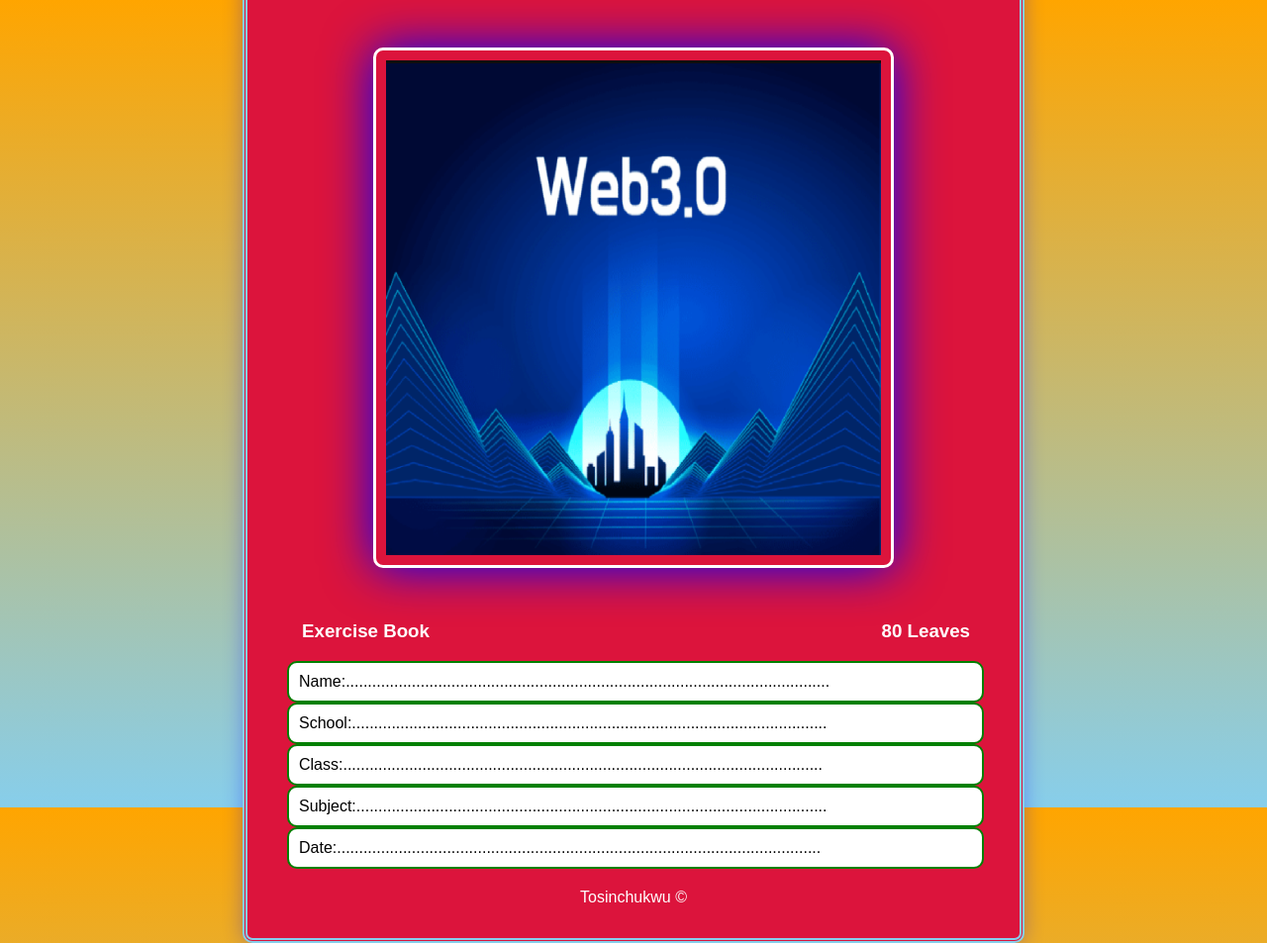
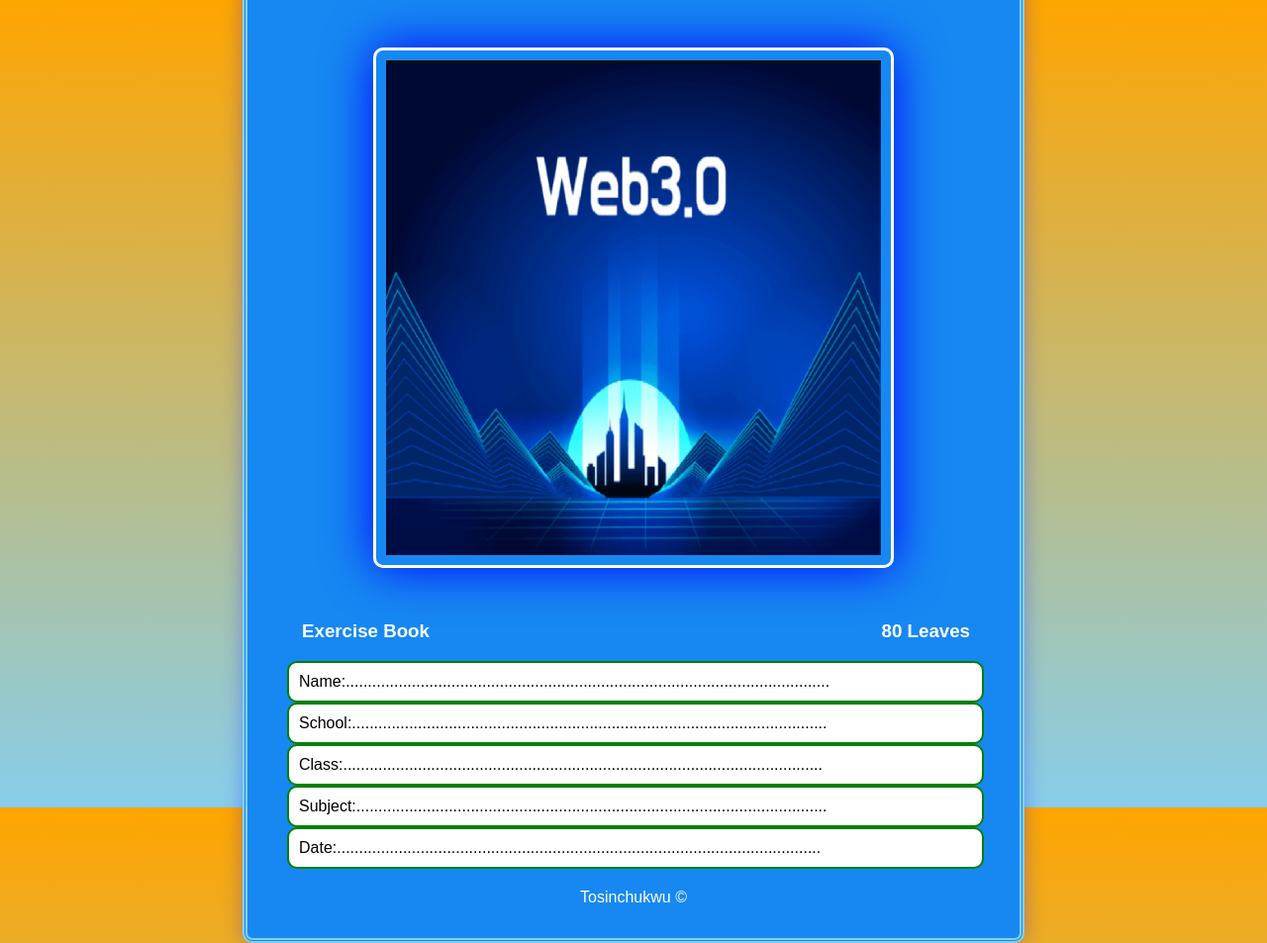
Before and after one commit to tosinchukwu/webpractice, a plain HTML site: page index.html in a window 1280 px wide. Shown: the whole page at 99% size. Drawn offline with Linux system fonts and the light colour scheme.

Commit message:
change background color from crimson to #1788f2

```diff
--- a/index.html
+++ b/index.html
@@ -23,7 +23,7 @@
         }
 
         .a {
-            background-color: crimson;
+            background-color: #1788f2;
             border: 5px double skyblue;
             height: 950px;
             width: 700px;
```
